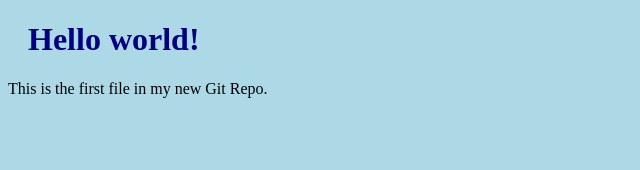
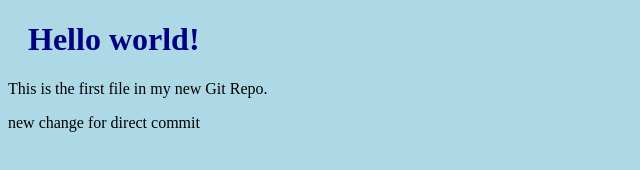
Before and after one commit to devops3rddigtal/myrepo, a plain HTML site: page index.html in a window 1280 px wide. Shown: the whole page, without its empty margins (0-640 px from the left). Drawn offline with Linux system fonts and the light colour scheme.

Commit message:
changes after first small change

```diff
--- a/index.html
+++ b/index.html
@@ -8,6 +8,7 @@
 
 <h1>Hello world!</h1>
 <p>This is the first file in my new Git Repo.</p>
+<p>new change for direct commit</p>
 
 </body>
 </html>
```
